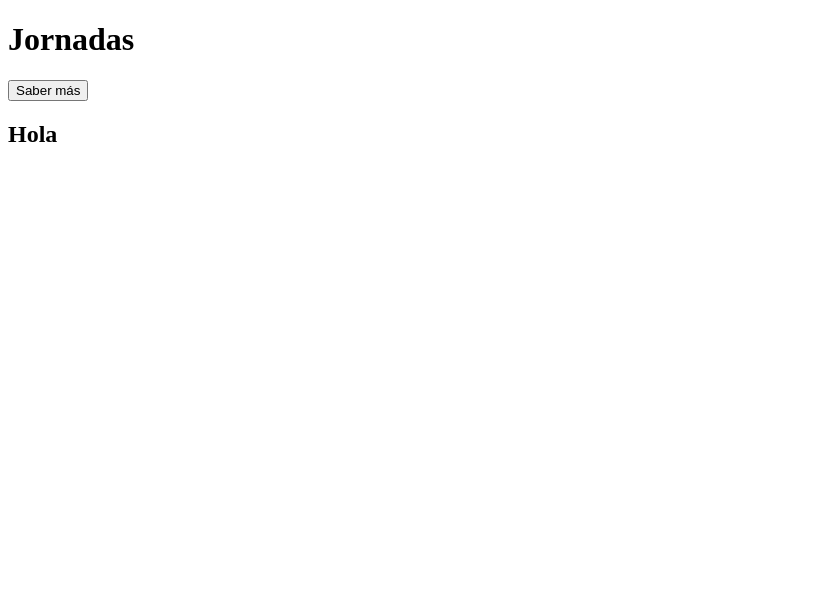
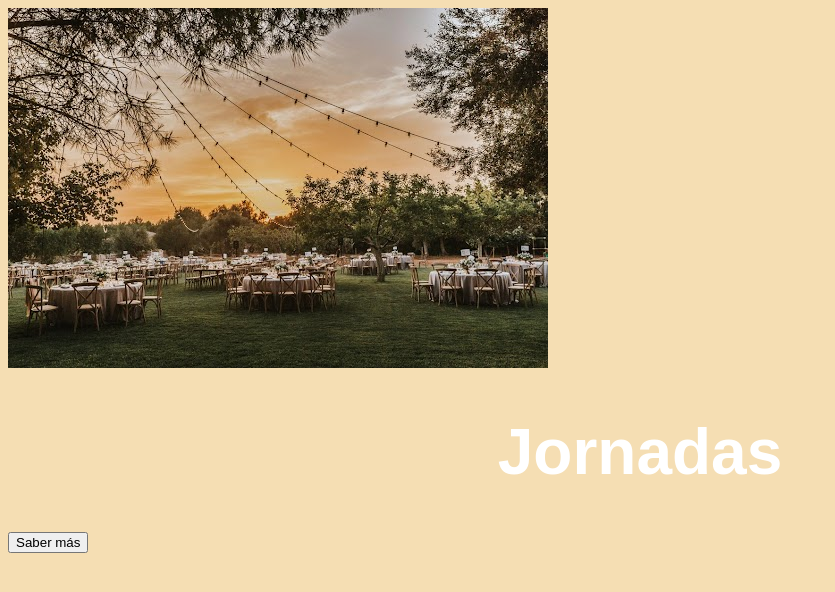
Before and after one commit to dfrancisca0/web-evento, a website built with Vite: page front/index.html in a window 1280 px wide. Shown: the whole page, without its empty margins (0-835 px from the left). Built offline with nearby package versions, Linux system fonts and the light colour scheme.

Commit message:
maqueta hero

```diff
--- a/front/index.html
+++ b/front/index.html
@@ -1,33 +1,41 @@
 <!DOCTYPE html>
 <html lang="en">
+
 <head>
   <meta charset="UTF-8">
   <meta name="viewport" content="width=device-width, initial-scale=1.0">
   <title>Jornadas</title>
   <script type="module" src="./src/index.js"></script>
-  <link  rel="stylesheet" href="./style/app.css">
+  <link rel="stylesheet" href="./style/app.css">
 </head>
+
 <body>
   <header></header>
   <main>
 
     <div class="hero">
-      <div>
-        <picture src="./public/son-sampol.jpg" alt="jardín evento"></picture>
+      <div class="hero-image">
+        <picture>
+          <source srcset="./public/son-sampol.jpg" media="(max-width: 60)" />
+          <img src="./public/son-sampol.jpg" alt="outdoor venue" />
+        </picture>
       </div>
-      <div>
+      <div class="hero-title">
         <h1>Jornadas</h1>
       </div>
-      <div>
+      <div class="hero-subtitle">
         <h2></h2>
       </div>
-      <div>
+      <div class="hero-description">
+        <p></p>
+      </div>
+      <div class="hero-button">
         <button>Saber más</button>
       </div>
     </div>
 
   </main>
   <footer></footer>
-  <h2> Hola </h2>
 </body>
+
 </html>
--- a/front/package.json
+++ b/front/package.json
@@ -15,9 +15,7 @@
   "license": "ISC",
   "devDependencies": {
     "standard": "^17.1.0",
+    "terser": "^5.27.1",
     "vite": "^5.1.1"
-  },
-  "dependencies": {
-    "terser": "^5.27.1"
   }
 }
--- a/front/style/app.css
+++ b/front/style/app.css
@@ -0,0 +1,11 @@
+body {
+    background-color: wheat;
+}
+
+h1 {
+    color: white;
+    font-family: Arial, Helvetica, sans-serif;
+    font-weight: bold;
+    font-size: 4rem;
+    text-align: center;
+}
```
